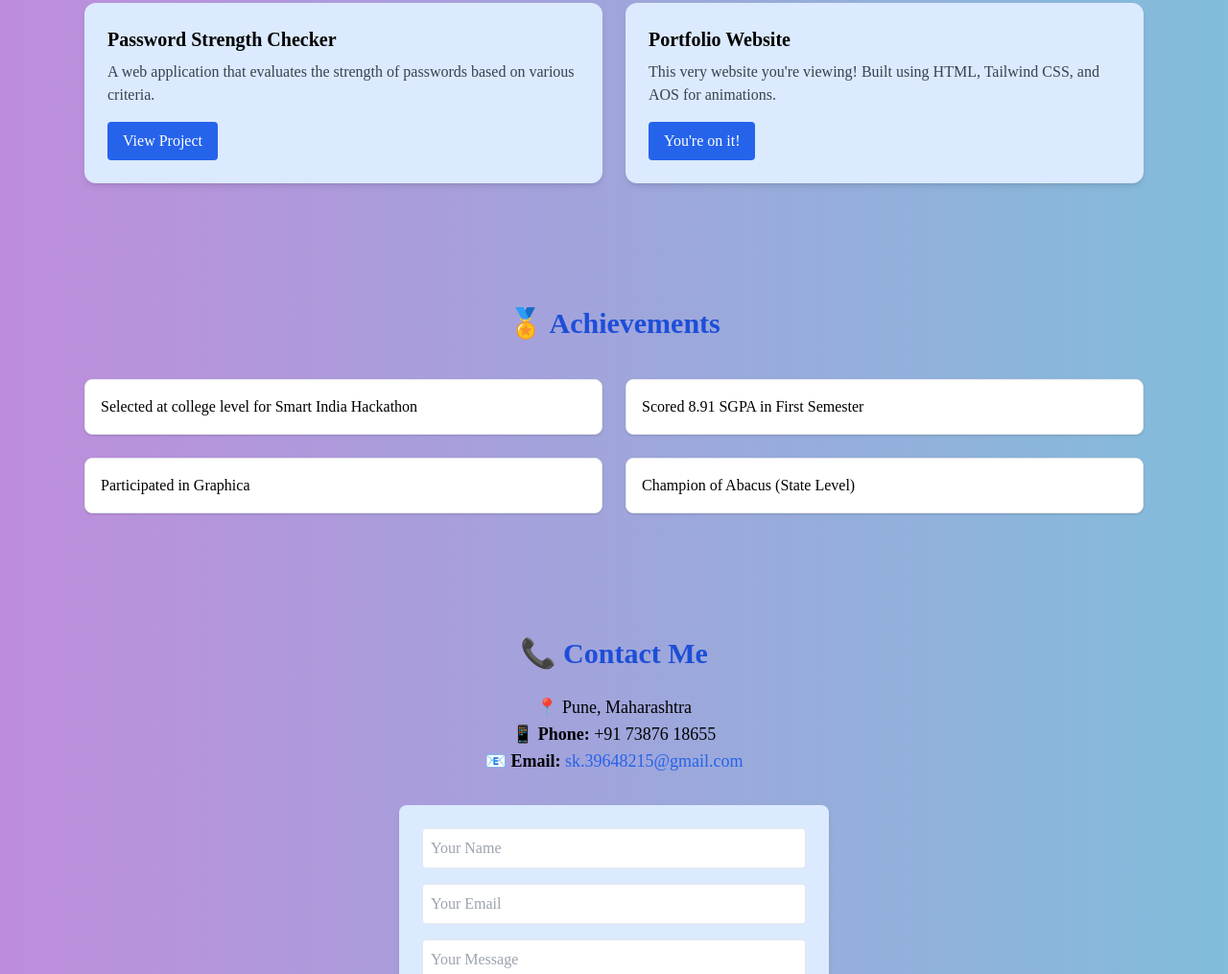
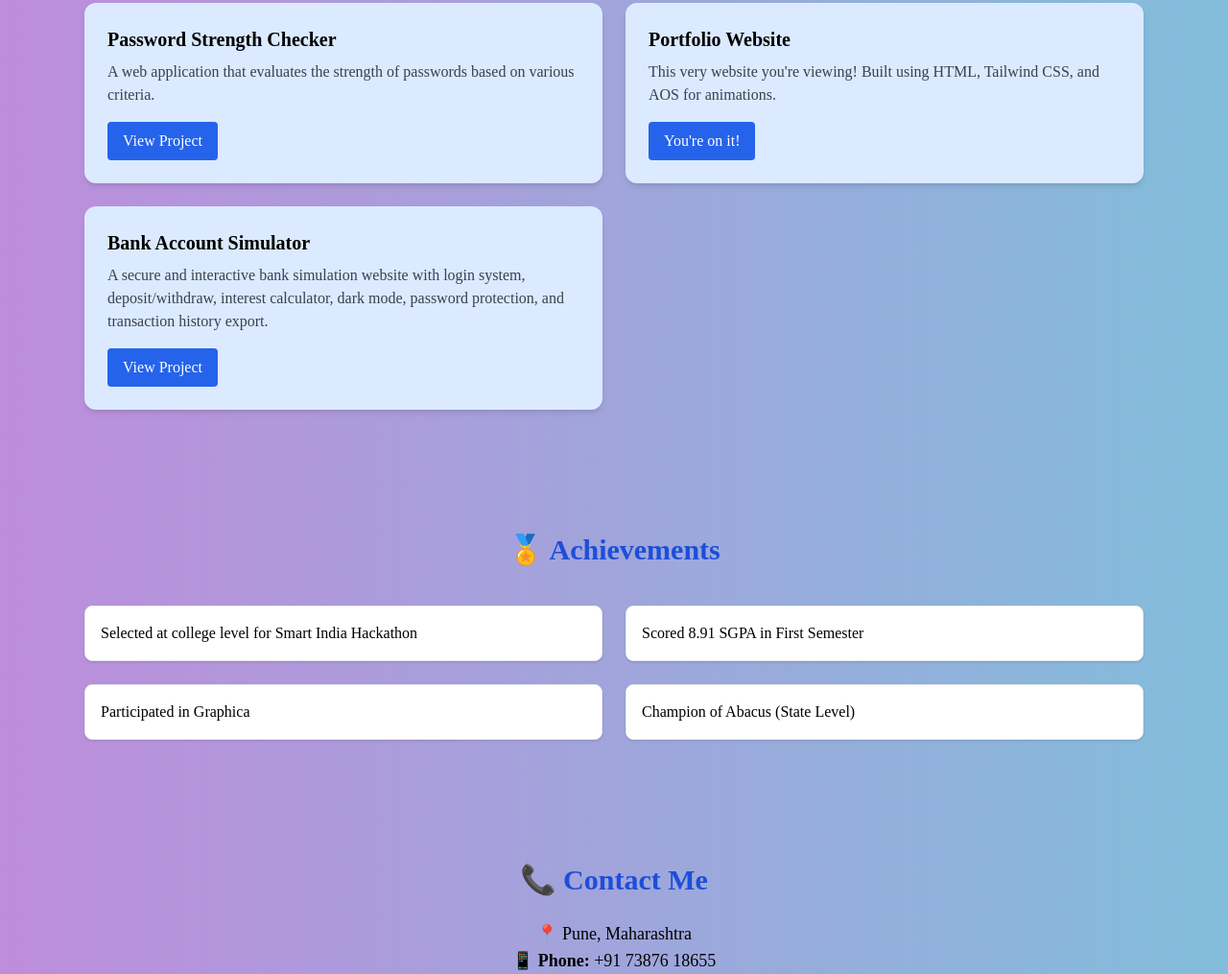
Before and after one commit to sachin1301-w/Portfolio2, a plain HTML site: page index.html in a window 1280 px wide. Shown: the part 1598-2613 px from the top of the page at 96% size. Drawn offline with nearby package versions, Linux system fonts and the light colour scheme.

Commit message:
Update index.html

```diff
--- a/index.html
+++ b/index.html
@@ -128,6 +128,13 @@
           <p class="mb-4 text-gray-700">This very website you're viewing! Built using HTML, Tailwind CSS, and AOS for animations.</p>
           <a href="#" class="inline-block bg-blue-600 text-white px-4 py-2 rounded hover:bg-blue-700">You're on it!</a>
         </div>
+        <div class="bg-blue-100 p-6 rounded-xl shadow-md" data-aos="zoom-in">
+  <h4 class="text-xl font-bold mb-2">Bank Account Simulator</h4>
+  <p class="mb-4 text-gray-700">
+    A secure and interactive bank simulation website with login system, deposit/withdraw, interest calculator, dark mode, password protection, and transaction history export.
+  </p>
+  <a href="https://sachin1301-w.github.io/Sachin-Bank/" target="_blank" class="inline-block bg-blue-600 text-white px-4 py-2 rounded hover:bg-blue-700">View Project</a>
+</div>
       </div>
     </div>
   </section>
```
